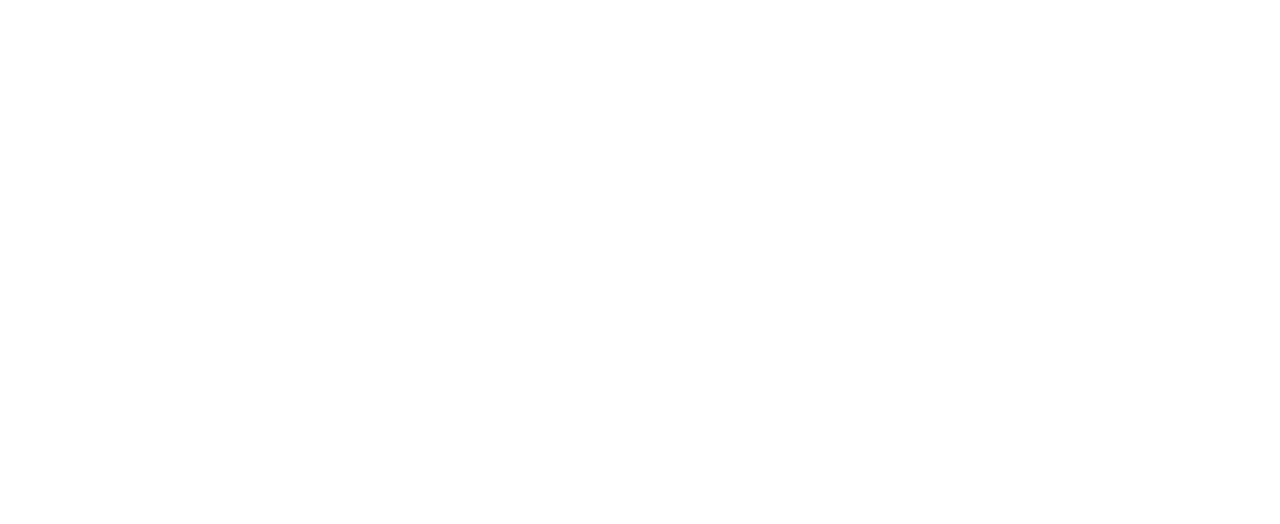
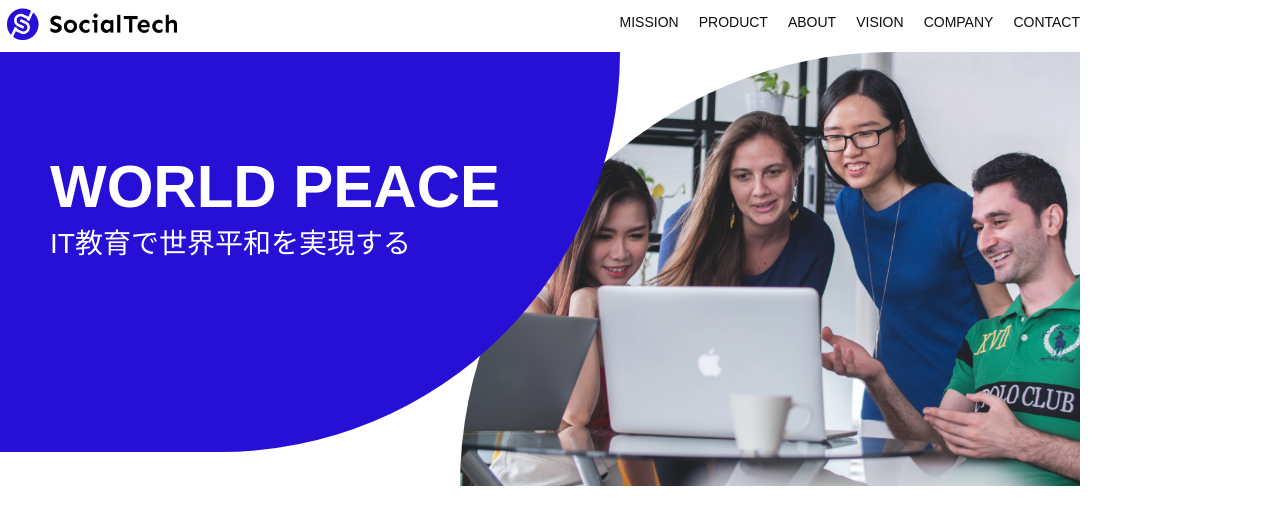
Before and after one commit to shuto1019/socialtech, a plain HTML site: page index.html in a window 1280 px wide. Drawn offline with Linux system fonts and the light colour scheme.

Commit message:
html,cssの作成

```diff
--- a/index.html
+++ b/index.html
@@ -2,10 +2,37 @@
 <html lang="en">
 <head>
     <meta charset="UTF-8">
-    <meta name="viewport" content="SocialTechはEdTech業界のリーディングカンパニーを目指します。">
+    <meta name="viewport" content="width=device-width, initial-scale=1.0">
+    <meta name="description" content="SocialTechはEdTech業界のリーディングカンパニーを目指します。">
+    <link rel="stylesheet" href="./style.css">
     <title>SocialTech</title>
 </head>
 <body>
-
+    <header>
+        <a href="./index.html">
+            <img src="images/logo.png" alt="">
+        </a>
+        <nav class="nav-pc">
+            <ul>
+                <li><a href="mission.html">MISSION</a></li>
+                <li><a href="product.html">PRODUCT</a></li>
+                <li><a href="index.html#aboutus">ABOUT</a></li>
+                <li><a href="index.html#vision">VISION</a></li>
+                <li><a href="index.html#company#company">COMPANY</a></li>
+                <li><a href="index.html#contact">CONTACT</a></li>
+            </ul>
+        </nav>
+    </header>
+    <main>
+        <article>
+            <section id="main-visual">
+                <div id="main-message">
+                    <h1>WORLD PEACE</h1>
+                    <p>IT教育で世界平和を実現する</p>
+                </div>
+                <img src="images/index/index-main.png" alt="PCの周りに集まる多国籍の仲間たち">
+            </section>
+        </article>
+    </main>
 </body>
 </html>
--- a/style.css
+++ b/style.css
@@ -4,7 +4,63 @@
 }
 body {
     font-family: "Source Sans Pro", "Hiragino Kaku Gothic ProN", Meiryo, Arial, sans-serif;
+    max-width: 1080px;
+    margin: auto 0;
+}
+header {
+    display: flex;
+    justify-content: space-between;
 }
 p {
     font-size: 15px;
 }
+
+header .nav-pc {
+    font-size: 14px;
+    display: flex;
+}
+.nav-pc ul {
+    padding-left: 0;
+    list-style: none;
+    display: flex;
+}
+.nav-pc a {
+    text-decoration: none;
+    margin-left: 20px;
+    color: #0d0d0d;
+}
+.nav-pc a:hover {
+    text-decoration: underline;
+}
+#main-visual {
+    position: relative;
+    height: 400px;
+}
+#main-message {
+    position: absolute;
+    top: 0;
+    left: 0;
+    background-color: #2710d5;
+    color: #ffffff;
+    border-radius: 0 0 476px 0;
+    max-width: 620px;
+    height: 100%;
+    width: 100%;
+    z-index: 11;
+}
+#main-message > h1 {
+    font-size: 60px;
+    margin: 100px 0 0 50px;
+}
+#main-message > p {
+    font-size: 28px;
+    margin: 0 0 0 50px;
+}
+#main-visual > img {
+    max-width: 620px;
+    border-radius: 476px 0 0 0;
+    position: absolute;
+    top: 0;
+    right: 0;
+    z-index: 10;
+}
```
